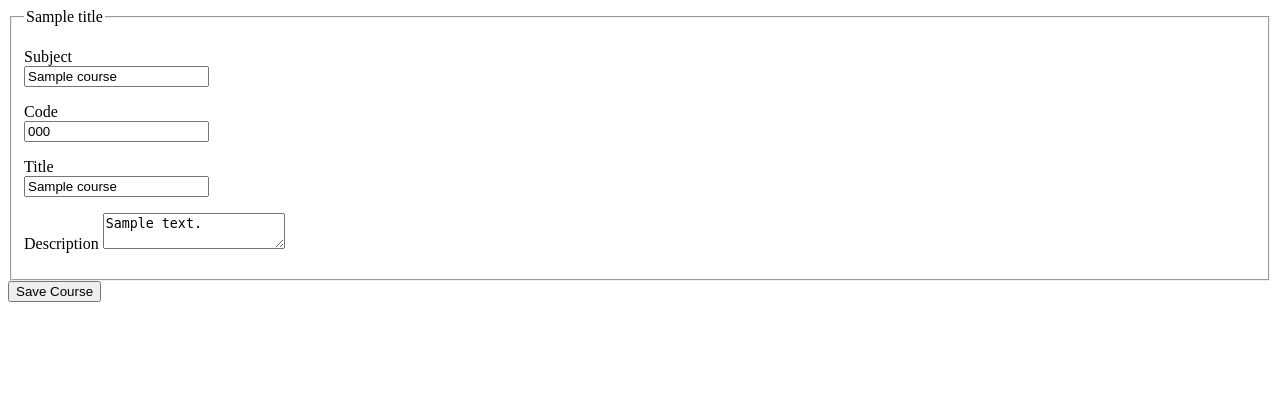
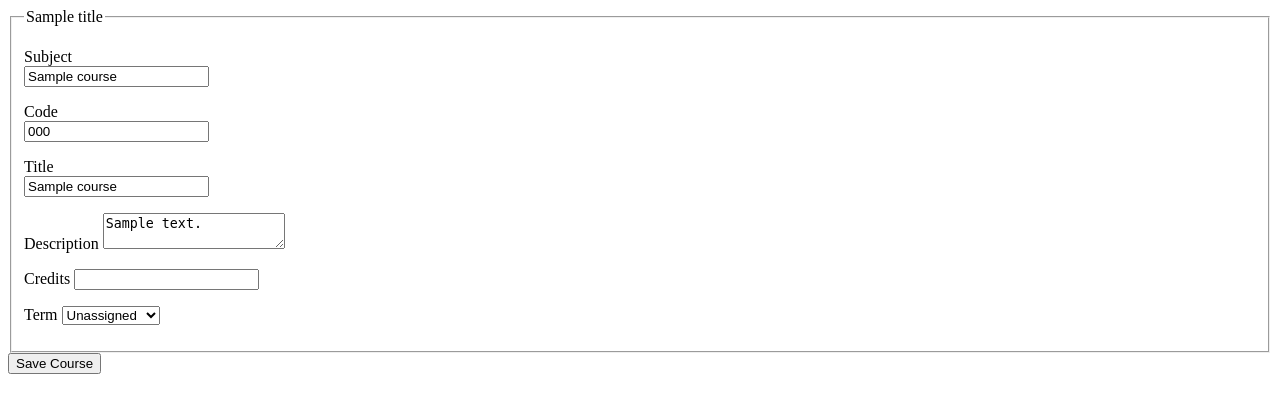
Before and after one commit to atleastzero/XYearPlan, a Flask app: template templates/courses_new.html in a window 1280 px wide. Shown: the top 413 px of the page. Run offline with Flask 2, Linux system fonts and the light colour scheme; the template is opened without the code that fills it: most values are stand-ins (such as "Sample title", 1, 10 or a date in 2020).

Commit message:
[Fix] Fixed ordering; [WIP] working on associating terms and courses

```diff
--- a/app.py
+++ b/app.py
@@ -16,14 +16,15 @@ terms = db.terms
 @app.route("/")
 def courses_index():
     """Show all courses."""
-    return render_template('terms_index.html', courses =
-                courses.find().sort({"subject":1, "code":1}),
-                terms = terms.find().sort({"start_date":1, "end_date":1}))
+    return render_template('terms_index.html',
+                courses = courses.find().sort([("subject", 1), ("code", 1)]),
+                terms = terms.find().sort([("start_date", 1), ("end_date", 1)]))
 
 @app.route("/terms/courses/new")
 def courses_new():
     """Create a new course."""
-    return render_template("courses_new.html", course = {}, title = 'New Course')
+    return render_template("courses_new.html", course = {}, title = 'New Course',
+                terms = terms.find().sort([("start_date", 1), ("end_date", 1)]))
 
 @app.route("/terms/courses", methods=["POST"])
 def courses_submit():
@@ -32,7 +33,9 @@ def courses_submit():
         'subject': request.form.get("course_subject"),
         'code': request.form.get("course_code"),
         'title': request.form.get("course_title"),
-        'description': request.form.get("course_description")
+        'description': request.form.get("course_description"),
+        'credits': request.form.get("course_credits"),
+        'term': request.form.get("course_term")
     }
     course_id = courses.insert_one(course).inserted_id
     return redirect(url_for('courses_show', course_id = course_id))
@@ -50,7 +53,9 @@ def courses_update(course_id):
         'subject': request.form.get("course_subject"),
         'code': request.form.get("course_code"),
         'title': request.form.get("course_title"),
-        'description': request.form.get("course_description")
+        'description': request.form.get("course_description"),
+        'credits': request.form.get("course_credits"),
+        'term': request.form.get("course_term")
     }
     courses.update_one(
         {'_id': ObjectId(course_id)},
@@ -80,7 +85,8 @@ def terms_submit():
     term = {
         'name': request.form.get("term_name"),
         'start_date': datetime.strptime(request.form.get("start_date"), '%Y-%m-%d'),
-        'end_date': datetime.strptime(request.form.get("end_date"), '%Y-%m-%d')
+        'end_date': datetime.strptime(request.form.get("end_date"), '%Y-%m-%d'),
+        'courses': []
     }
     term_id = terms.insert_one(term).inserted_id
     return redirect(url_for('terms_show', term_id = term_id))
--- a/templates/courses_edit.html
+++ b/templates/courses_edit.html
@@ -2,7 +2,7 @@
 
 {% extends 'base.html' %} {% block content %}
 <form method='POST' action='/terms/courses/{{course._id}}'>
-    <input type='hidden' name='_method' value='PUT' /> {% include 'partials/courses_form.html' %}
+    <input type='hidden' name='_method' value='PUT' /> {% include 'partials/course_form.html' %}
     <button type='submit'>Save Course</button>
 </form>
 {% endblock %}
--- a/templates/courses_show.html
+++ b/templates/courses_show.html
@@ -1,8 +1,10 @@
 <!-- templates/courses_show.html -->
 {% extends 'base.html' %} {% block content %}
 <a href="/">View all courses</a>
-<h1>{{course.subject}} {{course.code}}: {{course.title}}</h1>
-<p>{{course.description}}</p>
+<h1>{{ course.subject }} {{course.code}}: {{ course.title }}</h1>
+<p><strong>Description: </strong>{{ course.description }}</p>
+<p><strong>Term: </strong>{{ course.term }}</p>
+<p><strong>Credits: </strong>{{ course.credits }}</p>
 <p><a href='/terms/courses/{{ course._id }}/edit'>Edit Course</a></p>
 <p>
     <form method='POST' action='/terms/courses/{{ course._id }}/delete'>
--- a/templates/partials/course_form.html
+++ b/templates/partials/course_form.html
@@ -1,7 +1,7 @@
 <!-- templates/course_form.html -->
 
 <fieldset>
-    <legend>{{title}}</legend>
+    <legend>{{ title }}</legend>
     <p>
         <label for="course_subject">Subject</label><br>
         <input type="text" name="course_subject" id="course_subject" value='{{course.subject}}' />
@@ -18,4 +18,17 @@
         <label for="course_description">Description</label>
         <textarea name="course_description" id="course_description">{{course.description}}</textarea>
     </p>
+    <p>
+        <label for="course_credits">Credits</label>
+        <input type="number" name="course_credits" id="course_credits" value="{{course.credits}}" />
+    </p>
+    <p>
+        <label for="course_term">Term</label>
+        <select name="course_term" id="course_term">
+            <option value="Unassigned">Unassigned</option>
+            {% for term in terms %}
+                <option value="{{ term.name }}">{{ term.name }}</option>
+            {% endfor %}
+        </select>
+    </p>
 </fieldset>
--- a/templates/terms_index.html
+++ b/templates/terms_index.html
@@ -12,7 +12,7 @@
 <ul>
     {% for course in courses %}
     <li>
-        <a href='/terms/courses/{{ course._id }}'><strong>{{ course.subject }} {{ course.code }}</strong>: {{ course.title }} </a></h2>
+        <a href='/terms/courses/{{ course._id }}'><strong>{{ course.subject }} {{ course.code }}</strong>: {{ course.title }} </a>
     </li>
     {% endfor %}
 </ul>
```
